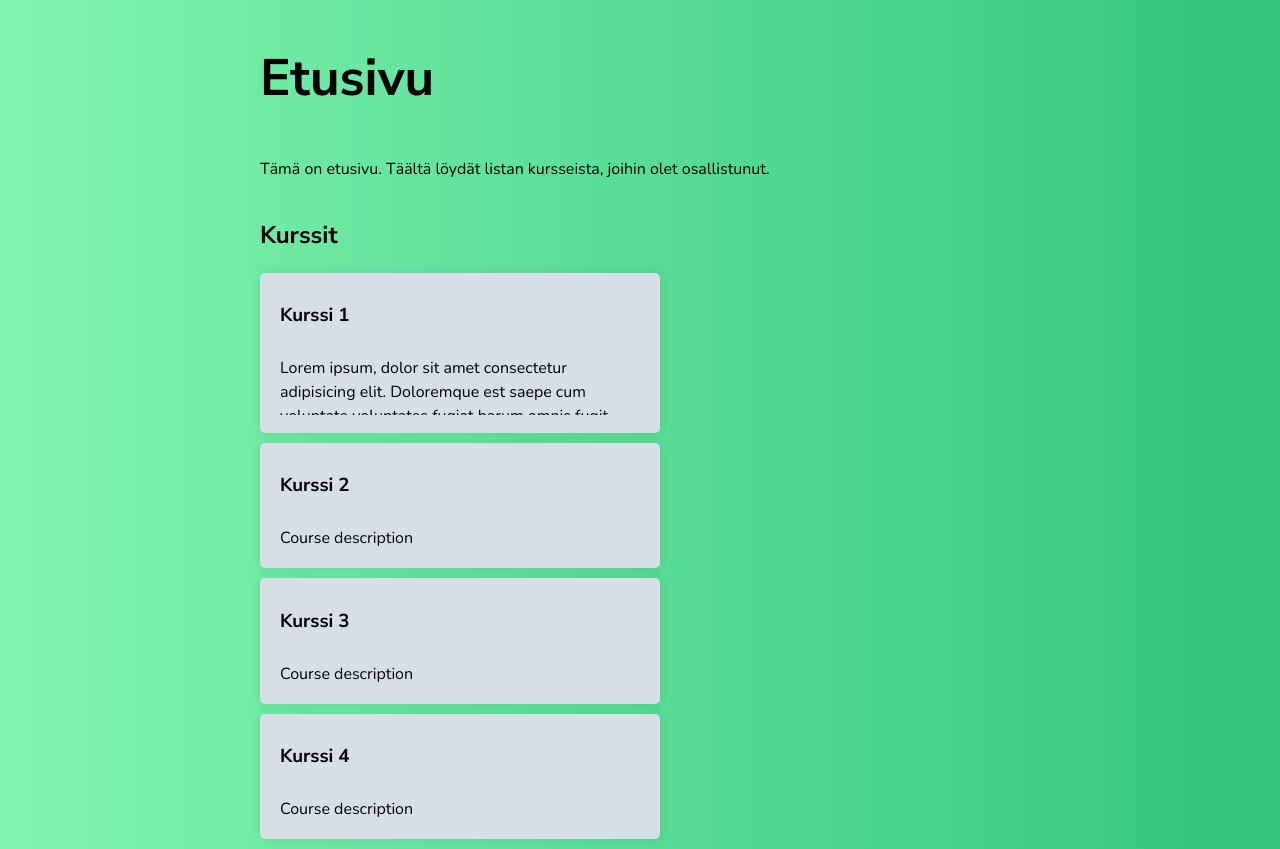
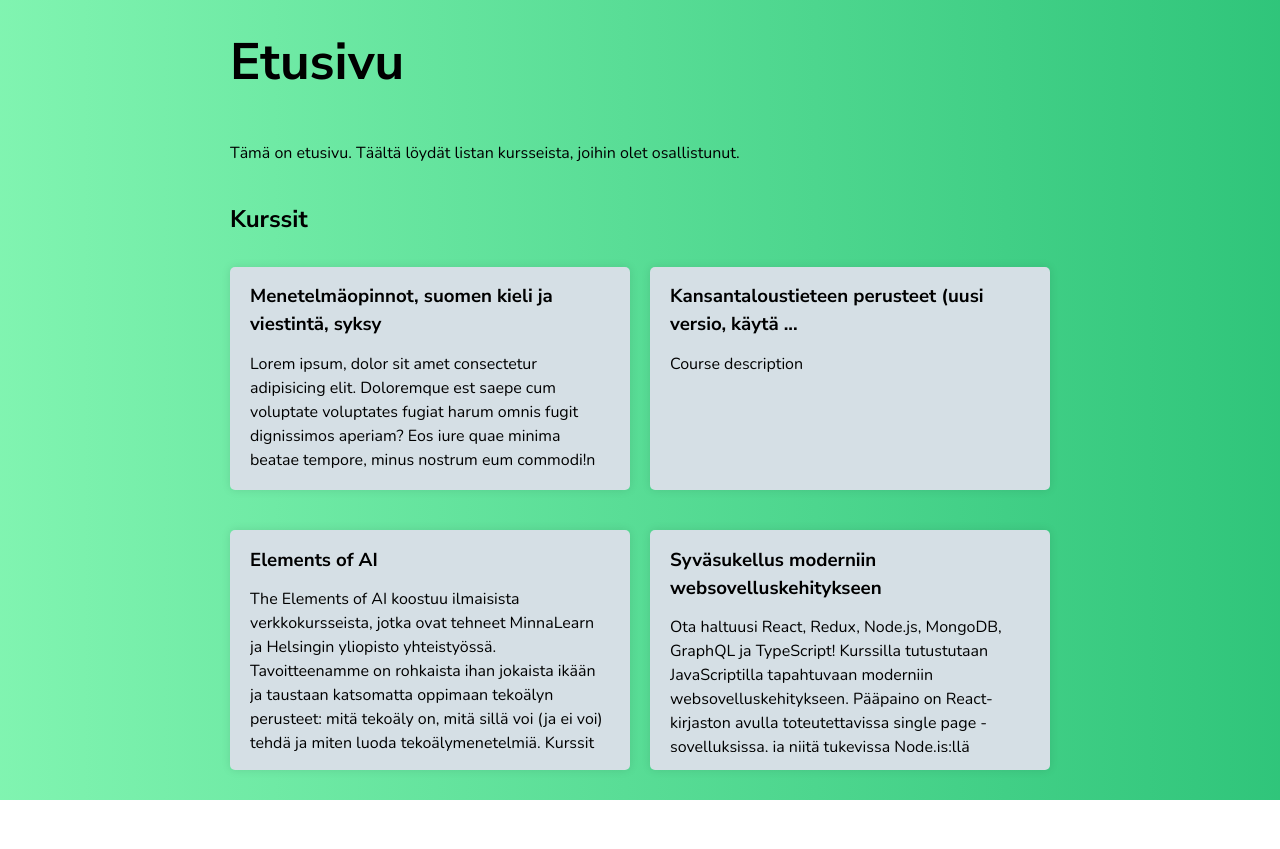
Before and after one commit to ofisch/tehtis, a React (Vite) app in the folder tehtis/: page /dashboard in a window 1280 px wide. After the commit the page ends 800 px from the top, so only its background shows below. Built offline with nearby package versions, Linux system fonts and the light colour scheme.

Commit message:
Enhance Dashboard styling and layout; update course names and descriptions

```diff
--- a/tehtis/style/Dashboard.css
+++ b/tehtis/style/Dashboard.css
@@ -1,5 +1,10 @@
 body {
   background-color: var(--lightgreen);
+  margin: 0;
+  display: block;
+  place-items: center;
+  min-width: 320px;
+  min-height: 100vh;
 }
 
 .container {
@@ -7,7 +12,7 @@ body {
   display: flex;
   justify-content: center; /* Centers horizontally */
   align-items: flex-start; /* Aligns items at the top */
-  padding-top: 2vh; /* Adjust this value to move it higher */
+  /* Adjust this value to move it higher */
   margin-left: var(--horizontal-margin);
   margin-right: var(--horizontal-margin);
 }
@@ -32,16 +37,21 @@ body {
 }
 
 .course-list {
+  display: grid;
+  /*grid-template-columns: repeat(auto-fill, minmax(25em, 1fr));*/
+  grid-template-columns: repeat(2, minmax(0, 1fr));
+  gap: 20px;
 }
 
 .course {
   display: flex;
   flex-direction: column;
-  justify-content: space-between;
+  justify-content: flex-start;
   align-items: start;
   box-sizing: border-box;
   max-width: 25em;
-  max-height: 10em;
+  min-height: 10em;
+  max-height: 15em;
   padding: 10px 20px;
   margin: 10px 0;
   border-radius: 5px;
@@ -58,6 +68,11 @@ body {
   box-shadow: black 3px 3px;
 }
 
+.course h3 {
+  margin-top: 0.3em;
+  margin-bottom: 0.3em;
+}
+
 .course p {
   overflow: auto;
   margin-top: 0.5em;
--- a/tehtis/style/root.css
+++ b/tehtis/style/root.css
@@ -18,7 +18,7 @@
     hsla(150, 61%, 48%, 1) 100%
   );
 
-  --horizontal-margin: 15em;
+  --horizontal-margin: 5em;
 }
 
 h1,
--- a/tehtis/views/Dashboard.tsx
+++ b/tehtis/views/Dashboard.tsx
@@ -7,21 +7,23 @@ export const Dashboard = () => {
   // mockup-dataa kurssilistaan
   const courses = {
     course1: {
-      name: "Kurssi 1",
+      name: "Menetelmäopinnot, suomen kieli ja viestintä, syksy ",
       description:
         "Lorem ipsum, dolor sit amet consectetur adipisicing elit. Doloremque est saepe cum voluptate voluptates fugiat harum omnis fugit dignissimos aperiam? Eos iure quae minima beatae tempore, minus nostrum eum commodi!n",
     },
     course2: {
-      name: "Kurssi 2",
+      name: "Kansantaloustieteen perusteet (uusi versio, käytä ...",
       description: "Course description",
     },
     course3: {
-      name: "Kurssi 3",
-      description: "Course description",
+      name: "Elements of AI",
+      description:
+        "The Elements of AI koostuu ilmaisista verkkokursseista, jotka ovat tehneet MinnaLearn ja Helsingin yliopisto yhteistyössä. Tavoitteenamme on rohkaista ihan jokaista ikään ja taustaan katsomatta oppimaan tekoälyn perusteet: mitä tekoäly on, mitä sillä voi (ja ei voi) tehdä ja miten luoda tekoälymenetelmiä. Kurssit koostuvat teoriaosuuksista ja käytännön harjoituksista, ja voit suorittaa ne omaan tahtiisi.",
     },
     course4: {
-      name: "Kurssi 4",
-      description: "Course description",
+      name: "Syväsukellus moderniin websovelluskehitykseen",
+      description:
+        "Ota haltuusi React, Redux, Node.js, MongoDB, GraphQL ja TypeScript! Kurssilla tutustutaan JavaScriptilla tapahtuvaan moderniin websovelluskehitykseen. Pääpaino on React-kirjaston avulla toteutettavissa single page -sovelluksissa, ja niitä tukevissa Node.js:llä toteutetuissa REST-rajapinnoissa.",
     },
   };
 
```
